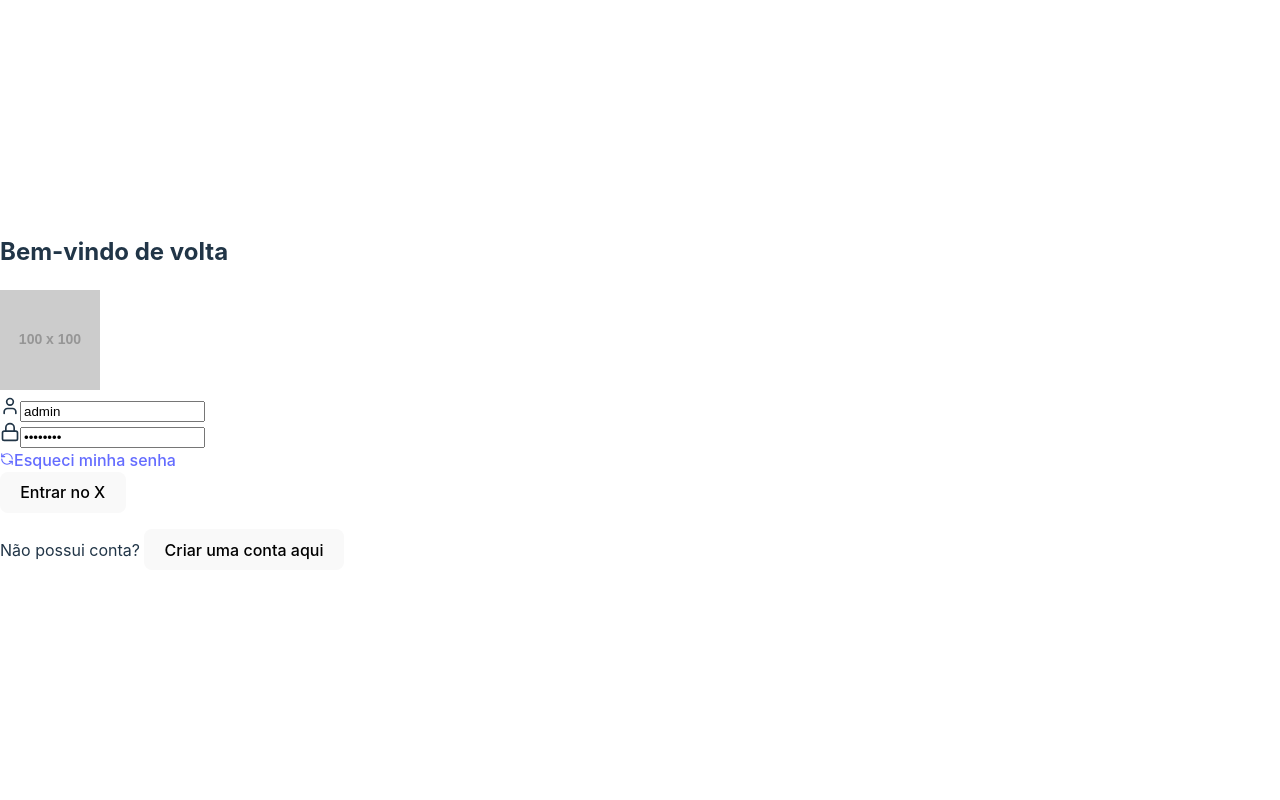
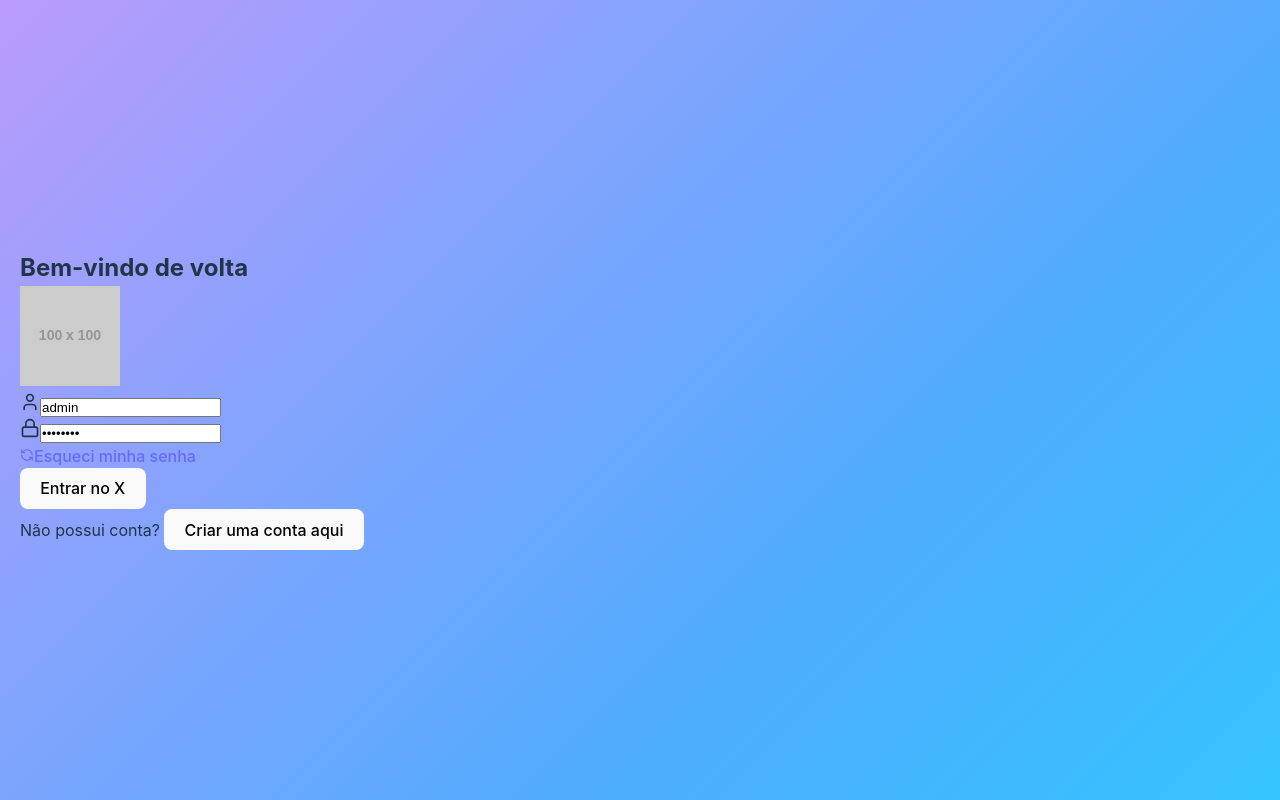
Before and after one commit to domicial/x, a React app in the folder frontend/: page / in a window 1280 px wide. Built offline with nearby package versions, Linux system fonts and the light colour scheme; the HTML template or start-up script is replaced by a standard one.

Commit message:
Modern App styling with gradient background
cgen-b13e56a086664424824daca04a36ced8

```diff
--- a/frontend/src/App.css
+++ b/frontend/src/App.css
@@ -1,10 +1,11 @@
-/*X/frontend/src/App.css */
-/* Adicionado apenas para garantir que a tela de login use a altura total da tela */
-#root {
-  min-height: 100vh;
-  display: flex;
-  align-items: center;
-  justify-content: center;
+* {
+  margin: 0;
+  padding: 0;
+  box-sizing: border-box;
+}
+
+html {
+  scroll-behavior: smooth;
 }
 
 body {
@@ -14,6 +15,65 @@ body {
     sans-serif;
   -webkit-font-smoothing: antialiased;
   -moz-osx-font-smoothing: grayscale;
+  background: linear-gradient(135deg, #667eea 0%, #764ba2 25%, #f093fb 50%, #4facfe 75%, #00f2fe 100%);
+  background-size: 400% 400%;
+  animation: gradient-shift 15s ease infinite;
+  min-height: 100vh;
 }
 
-/* Se você for usar Tailwind, remova este arquivo e siga a configuração oficial do Tailwind com Vite */
+@keyframes gradient-shift {
+  0% {
+    background-position: 0% 50%;
+  }
+  50% {
+    background-position: 100% 50%;
+  }
+  100% {
+    background-position: 0% 50%;
+  }
+}
+
+#root {
+  min-height: 100vh;
+  display: flex;
+  align-items: center;
+  justify-content: center;
+  padding: 20px;
+}
+
+/* Custom scrollbar */
+::-webkit-scrollbar {
+  width: 10px;
+  height: 10px;
+}
+
+::-webkit-scrollbar-track {
+  background: rgba(255, 255, 255, 0.1);
+}
+
+::-webkit-scrollbar-thumb {
+  background: rgba(255, 255, 255, 0.3);
+  border-radius: 5px;
+}
+
+::-webkit-scrollbar-thumb:hover {
+  background: rgba(255, 255, 255, 0.5);
+}
+
+/* Smooth transitions */
+input, button, select, textarea {
+  transition: all 0.3s ease;
+}
+
+input:focus {
+  outline: none;
+}
+
+button {
+  cursor: pointer;
+}
+
+button:disabled {
+  cursor: not-allowed;
+  opacity: 0.6;
+}
```
